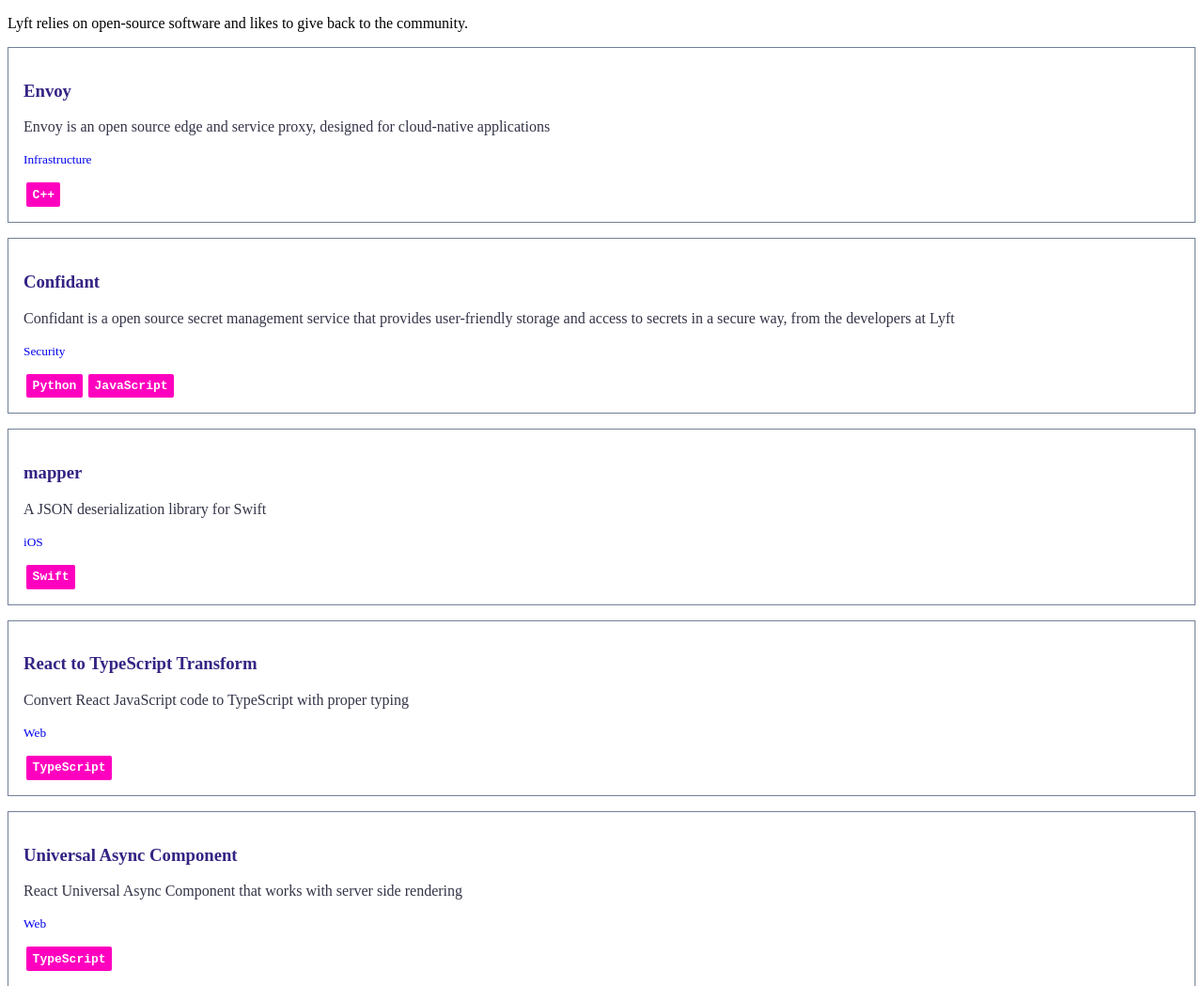
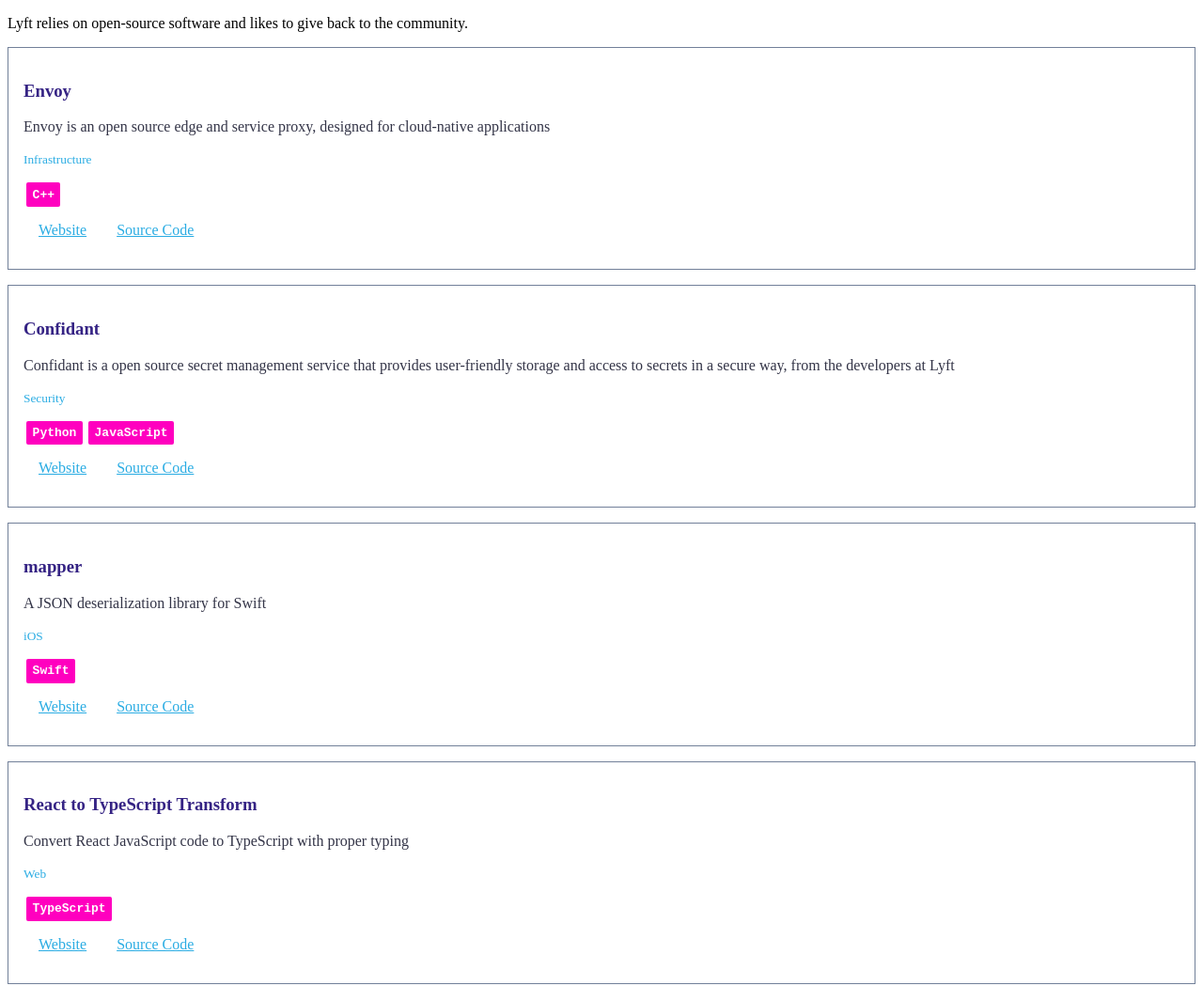
Before and after one commit to lyft/lyft.github.io, a Gatsby site: page / in a window 1280 px wide. Shown: the top 1049 px of the page at 94% size. Built offline with nearby package versions, Linux system fonts and the light colour scheme; Gatsby itself is replaced by a stand-in of ours.

Commit message:
Valid JSON is important

```diff
--- a/gatsby-config.js
+++ b/gatsby-config.js
@@ -1,4 +1,4 @@
-const projects = require('./projects.json');
+const {projects} = require('./projects.json');
 
 module.exports = {
   siteMetadata: {
--- a/package.json
+++ b/package.json
@@ -4,11 +4,13 @@
   "version": "1.0.0",
   "author": "Mohsen Azimi <me@azimi.me>",
   "scripts": {
-    "prestart": "yarn",
+    "prestart": "yarn && yarn run validate-json",
     "start": "gatsby develop",
+    "prebuild": "yarn run validate-json",
     "build": "gatsby build",
     "develop": "gatsby develop",
     "format": "prettier --write \"src/**/*.ts*\"",
+    "validate-json": "ajv validate -s projects.schema.json -d projects.json",
     "test": "tsc --pretty"
   },
   "dependencies": {
@@ -16,6 +18,7 @@
     "@types/react": "16.0.36",
     "@types/react-dom": "16.0.3",
     "@types/react-helmet": "^5.0.3",
+    "ajv-cli": "^3.0.0",
     "gatsby": "^1.9.188",
     "gatsby-link": "^1.6.28",
     "gatsby-plugin-favicon": "^2.1.1",
--- a/projects.json
+++ b/projects.json
@@ -1,37 +1,66 @@
-[
+{
+  "$schema": "./projects.schema.json",
+  "projects": [
     {
       "name": "Envoy",
       "description": "Envoy is an open source edge and service proxy, designed for cloud-native applications",
-    "languages": ["C++"],
+      "languages": [
+        "C++"
+      ],
       "website": "https://www.envoyproxy.io/",
-    "category": "Infrastructure"
+      "source": "https://github.com/envoyproxy/envoy",
+      "categories": [
+        "Infrastructure"
+      ]
     },
     {
       "name": "Confidant",
       "description": "Confidant is a open source secret management service that provides user-friendly storage and access to secrets in a secure way, from the developers at Lyft",
-    "languages": ["Python", "JavaScript"],
+      "languages": [
+        "Python",
+        "JavaScript"
+      ],
       "website": "https://lyft.github.io/confidant/",
-    "category": "Security"
+      "source": "https://lyft.github.io/confidant/",
+      "categories": [
+        "Security"
+      ]
     },
     {
       "name": "mapper",
       "description": "A JSON deserialization library for Swift",
-    "languages": ["Swift"],
+      "languages": [
+        "Swift"
+      ],
       "website": "https://github.com/lyft/mapper",
-    "category": "iOS"
+      "source": "https://github.com/lyft/mapper",
+      "categories": [
+        "iOS"
+      ]
     },
     {
       "name": "React to TypeScript Transform",
       "description": "Convert React JavaScript code to TypeScript with proper typing",
-    "languages": ["TypeScript"],
-    "category": "Web",
-    "website": "https://github.com/lyft/react-javascript-to-typescript-transform"
+      "languages": [
+        "TypeScript"
+      ],
+      "categories": [
+        "Web"
+      ],
+      "website": "https://github.com/lyft/react-javascript-to-typescript-transform",
+      "source": "https://github.com/lyft/react-javascript-to-typescript-transform"
     },
     {
       "name": "Universal Async Component",
       "description": "React Universal Async Component that works with server side rendering",
-    "languages": ["TypeScript"],
-    "category": "Web",
-    "website": "https://github.com/lyft/universal-async-component"
+      "languages": [
+        "TypeScript"
+      ],
+      "categories": [
+        "Web"
+      ],
+      "website": "https://github.com/lyft/universal-async-component",
+      "source": "https://github.com/lyft/universal-async-component"
     }
   ]
+}
--- a/src/components/header.tsx
+++ b/src/components/header.tsx
@@ -1,5 +1,9 @@
 import * as React from 'react';
 import Link from 'gatsby-link';
+import * as styled from 'styled-components';
+
+import logo from './logo@3x.png';
+
 
 import * as colors from '../common/colors';
 
--- a/src/components/language-icon.tsx
+++ b/src/components/language-icon.tsx
@@ -1,6 +1,6 @@
 import * as React from 'react';
 import styled from 'styled-components';
-const languageColorsMap: { [language: string]: string } = require('github-language-colors/colors.json');
+import * as languageColorsMap from 'github-language-colors/colors.json';
 
 import * as colors from '../common/colors';
 
--- a/src/components/project-tile.tsx
+++ b/src/components/project-tile.tsx
@@ -8,8 +8,9 @@
     name: string;
     description: string;
     languages: string[];
-    category: string;
+    categories: string[];
     website: string;
+    source: string;
 }
 
 // prototype: https://codepen.io/mohsen1/pen/bLdNoJ?editors=0110
@@ -32,20 +33,38 @@
     color: ${colors.grayDark};
 `;
 
+const Category = styled.small`
+    color: ${colors.blue};
+`;
+
+const LinkToWebsite = styled.a.attrs({target: '_blank'})`
+    color: ${colors.blue};
+    text-decoration: underline;
+    margin: 0 1rem;
+`;
+
+const LinkToSource = styled.a.attrs({ target: '_blank' })`
+    color: ${colors.blue};
+    text-decoration: underline;
+    margin: 0 1rem;
+`;
+
 /** A tile for a open source project */
 export class ProjectTile extends React.Component<Project> {
     public render() {
-        const { languages, name, description, category, website } = this.props;
+        const { languages, name, description, categories, website, source } = this.props;
         return (
             <Card>
-                <a href={website} target="_blank">
-                    <Title>{name}</Title>
-                    <Description>{description}</Description>
-                    <p>
-                        <small>{category}</small>
-                    </p>
-                    {languages.map((language, i) => <LanguageIcon language={language} key={i} />)}
-                </a>
+                <Title>{name}</Title>
+                <Description>{description}</Description>
+                <p>
+                    {categories.map((category, i) => <Category key={i}>{category}</Category>)}
+                </p>
+                {languages.map((language, i) => <LanguageIcon language={language} key={i} />)}
+                <p>
+                    <LinkToWebsite href={website}>Website</LinkToWebsite>
+                    <LinkToSource href={source}>Source Code</LinkToSource>
+                </p>
             </Card>
         );
     }
--- a/src/declarations.d.ts
+++ b/src/declarations.d.ts
@@ -1 +1,6 @@
+declare module '*.png';
+declare module 'github-language-colors/colors.json' {
+    const colors: { [language: string]: string };
+    export = colors
+}
 declare const graphql: (query: TemplateStringsArray) => void;
--- a/src/pages/index.tsx
+++ b/src/pages/index.tsx
@@ -41,7 +41,7 @@
                     name
                     description
                     languages
-                    category
+                    categories
                     website
                 }
             }
```
Also changed, not shown: projects.schema.json (added, +48 -0 lines), src/components/logo@3x.png (added), 1 other file. Lines whose indentation alone changed are shown as unchanged.
